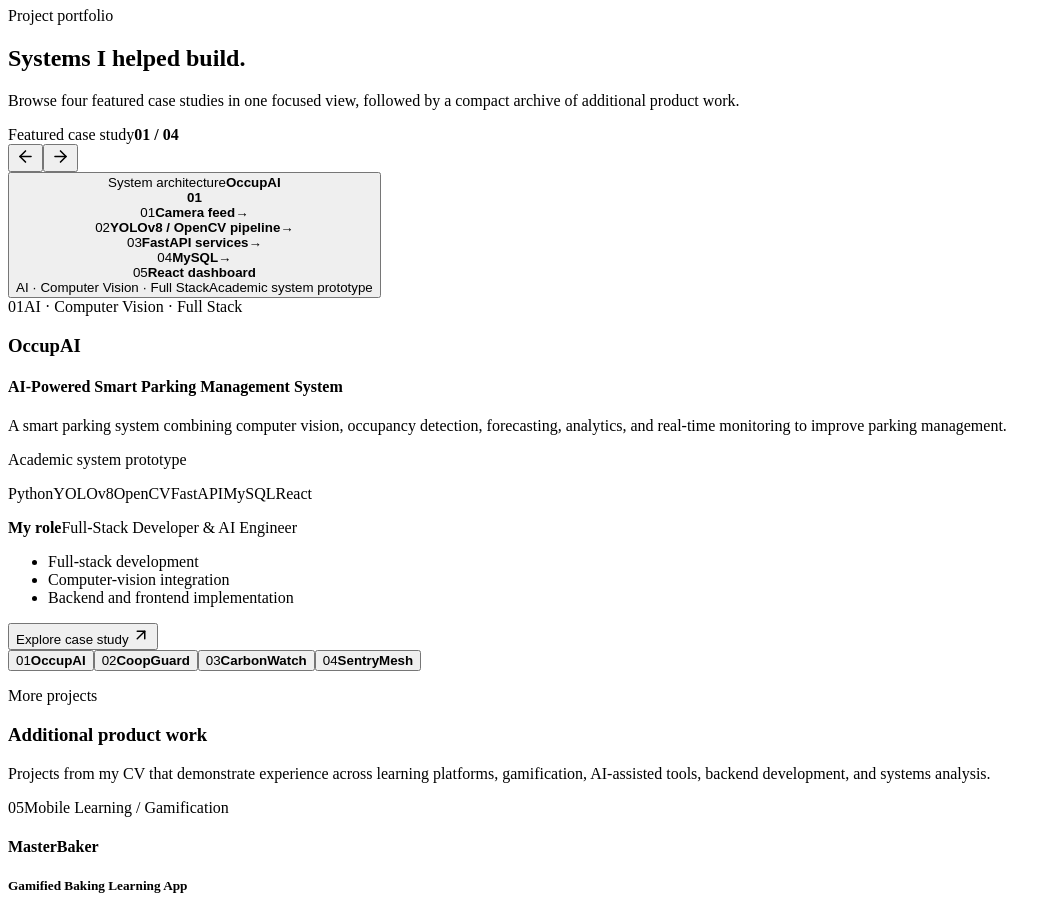
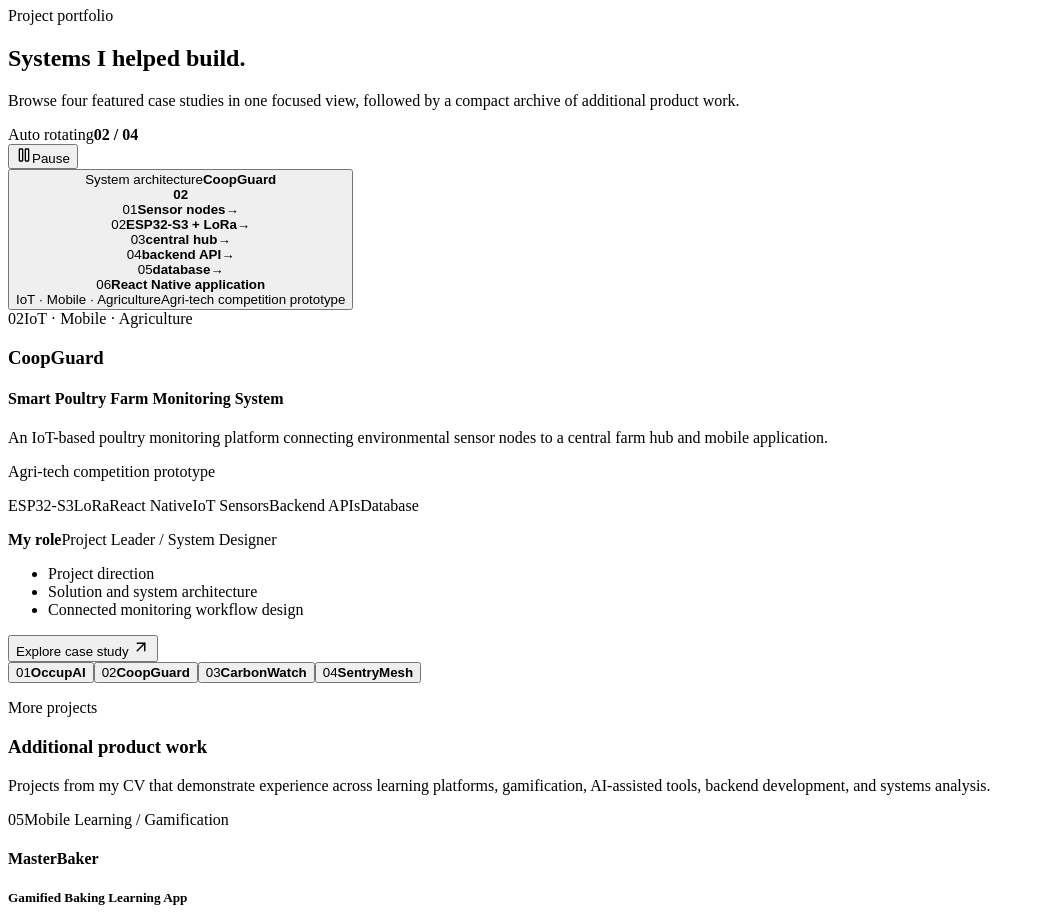
Before and after one commit to Poyyy414/Personal-Portfolio, a React (Vite) app: page / in a window 1280 px wide. Shown: the part 2560-3476 px from the top of the page, without its empty margins (0-1061 px from the left). Built offline with nearby package versions, Linux system fonts and the light colour scheme; the HTML template or start-up script is replaced by a standard one; a web font is replaced by a local one.

Commit message:
Auto rotate featured project carousel

```diff
--- a/src/components/Projects.tsx
+++ b/src/components/Projects.tsx
@@ -1,5 +1,6 @@
-import { useRef, useState, type CSSProperties } from 'react'
-import { ArrowLeft, ArrowRight, ArrowUpRight } from 'lucide-react'
+import { useEffect, useRef, useState, type CSSProperties, type FocusEvent } from 'react'
+import { useReducedMotion } from 'framer-motion'
+import { ArrowUpRight, Pause, Play } from 'lucide-react'
 import { additionalProjects, projects, type Project } from '../data/portfolio'
 import { ProjectVisual } from './ProjectVisual'
 import { Reveal } from './Reveal'
@@ -7,7 +8,10 @@
 
 export function Projects({ onSelect }: { onSelect: (project: Project) => void }) {
   const [activeProject, setActiveProject] = useState(0)
+  const [isPaused, setIsPaused] = useState(false)
+  const [isInteracting, setIsInteracting] = useState(false)
   const touchStart = useRef<number | null>(null)
+  const reducedMotion = useReducedMotion()
   const project = projects[activeProject]
 
   const showProject = (index: number) => {
@@ -23,17 +27,37 @@
     showProject(activeProject + (distance > 0 ? 1 : -1))
   }
 
+  useEffect(() => {
+    if (isPaused || isInteracting || reducedMotion) return
+
+    const rotationTimer = window.setTimeout(() => {
+      setActiveProject(current => (current + 1) % projects.length)
+    }, 4500)
+
+    return () => window.clearTimeout(rotationTimer)
+  }, [activeProject, isPaused, isInteracting, reducedMotion])
+
+  const handleFocusLeave = (event: FocusEvent<HTMLDivElement>) => {
+    if (!event.currentTarget.contains(event.relatedTarget)) setIsInteracting(false)
+  }
+
+  const rotationStopped = isPaused || isInteracting || Boolean(reducedMotion)
+
   return (
     <section id="projects" className="section projects">
       <div className="container">
         <SectionHeading eyebrow="Project portfolio" title="Systems I helped build." description="Browse four featured case studies in one focused view, followed by a compact archive of additional product work." />
         <div
-          className="project-carousel"
+          className={`project-carousel ${rotationStopped ? 'is-paused' : ''}`}
           style={{ '--project-accent': project.color } as CSSProperties}
           role="region"
           aria-roledescription="carousel"
           aria-label="Featured project case studies"
           tabIndex={0}
+          onMouseEnter={() => setIsInteracting(true)}
+          onMouseLeave={() => setIsInteracting(false)}
+          onFocusCapture={() => setIsInteracting(true)}
+          onBlurCapture={handleFocusLeave}
           onKeyDown={(event) => {
             if (event.key === 'ArrowLeft') showProject(activeProject - 1)
             if (event.key === 'ArrowRight') showProject(activeProject + 1)
@@ -43,12 +67,14 @@
         >
           <div className="project-carousel-head">
             <div className="project-carousel-status" aria-live="polite" aria-atomic="true">
-              <span>Featured case study</span>
+              <span>{rotationStopped ? 'Carousel paused' : 'Auto rotating'}</span>
               <strong>{String(activeProject + 1).padStart(2, '0')} / {String(projects.length).padStart(2, '0')}</strong>
             </div>
             <div className="project-carousel-controls">
-              <button type="button" onClick={() => showProject(activeProject - 1)} aria-label="Show previous project"><ArrowLeft size={19} /></button>
-              <button type="button" onClick={() => showProject(activeProject + 1)} aria-label="Show next project"><ArrowRight size={19} /></button>
+              <button type="button" onClick={() => setIsPaused(current => !current)} aria-label={isPaused ? 'Play automatic project rotation' : 'Pause automatic project rotation'}>
+                {isPaused ? <Play size={16} /> : <Pause size={16} />}
+                <span>{isPaused ? 'Play' : 'Pause'}</span>
+              </button>
             </div>
           </div>
 
--- a/src/styles.css
+++ b/src/styles.css
@@ -124,10 +124,10 @@
 .project-carousel-status span { color: var(--muted); font-size: 9px; }
 .project-carousel-status strong { color: var(--project-accent); font-size: 11px; font-weight: 500; }
 .project-carousel-controls { display: flex; gap: 8px; }
-.project-carousel-controls button { width: 44px; height: 44px; display: grid; place-items: center; border: 1px solid var(--line); color: var(--ink); background: transparent; cursor: pointer; transition: color .2s, background .2s, border-color .2s; }
+.project-carousel-controls button { min-width: 88px; height: 42px; display: flex; align-items: center; justify-content: center; gap: 8px; padding: 0 14px; border: 1px solid var(--line); color: var(--ink); background: transparent; font: 500 9px var(--font-mono); text-transform: uppercase; letter-spacing: .08em; cursor: pointer; transition: color .2s, background .2s, border-color .2s; }
 .project-carousel-controls button:hover { color: var(--bg); border-color: var(--project-accent); background: var(--project-accent); }
 .project-carousel-slide { padding: 38px 12px 34px; animation: project-slide-in .45s cubic-bezier(.22, 1, .36, 1); }
-@keyframes project-slide-in { from { opacity: 0; transform: translateX(18px); } to { opacity: 1; transform: translateX(0); } }
+@keyframes project-slide-in { from { opacity: 0; transform: translateX(-34px); } to { opacity: 1; transform: translateX(0); } }
 .project-row { display: grid; grid-template-columns: minmax(0, 1.3fr) minmax(320px, .7fr); gap: 7vw; align-items: center; }
 .visual-button { width: 100%; padding: 0; border: 0; text-align: left; background: transparent; cursor: pointer; }
 .project-visual { position: relative; min-height: 480px; display: flex; flex-direction: column; padding: 34px; overflow: hidden; color: #e8ece8; background: color-mix(in srgb, var(--project-accent) 10%, #101512); border: 1px solid color-mix(in srgb, var(--project-accent) 35%, transparent); transition: transform .5s cubic-bezier(.22,1,.36,1), border-color .3s; }
@@ -163,7 +163,9 @@
 .project-carousel-nav button { position: relative; display: grid; grid-template-columns: auto 1fr; gap: 11px; align-items: center; min-width: 0; padding: 18px 16px 2px; border: 0; color: var(--muted); text-align: left; background: transparent; cursor: pointer; }
 .project-carousel-nav button::before { content: ''; position: absolute; top: -1px; right: 8px; left: 8px; height: 2px; background: var(--project-accent); transform: scaleX(0); transform-origin: left; transition: transform .25s; }
 .project-carousel-nav button:hover, .project-carousel-nav button.is-active { color: var(--ink); }
-.project-carousel-nav button.is-active::before { transform: scaleX(1); }
+.project-carousel-nav button.is-active::before { animation: carousel-progress 4.5s linear forwards; }
+.project-carousel.is-paused .project-carousel-nav button.is-active::before { animation-play-state: paused; }
+@keyframes carousel-progress { from { transform: scaleX(0); } to { transform: scaleX(1); } }
 .project-carousel-nav span { color: var(--project-accent); font: 400 9px var(--font-mono); }
 .project-carousel-nav strong { overflow: hidden; font-size: 11px; font-weight: 600; text-overflow: ellipsis; white-space: nowrap; }
 .project-archive { margin-top: 92px; padding-top: 72px; border-top: 1px solid var(--line); }
@@ -376,7 +378,8 @@
   .project-carousel { padding: 14px; }
   .project-carousel-status { gap: 10px; }
   .project-carousel-status span { max-width: 80px; line-height: 1.35; }
-  .project-carousel-controls button { width: 40px; height: 40px; }
+  .project-carousel-controls button { min-width: 42px; width: 42px; height: 40px; padding: 0; }
+  .project-carousel-controls button span { position: absolute; width: 1px; height: 1px; overflow: hidden; clip-path: inset(50%); }
   .project-carousel-nav { grid-template-columns: 1fr 1fr; }
   .project-carousel-nav button { grid-template-columns: 1fr; gap: 4px; }
   .architecture-top strong { font-size: 20px; }
```
